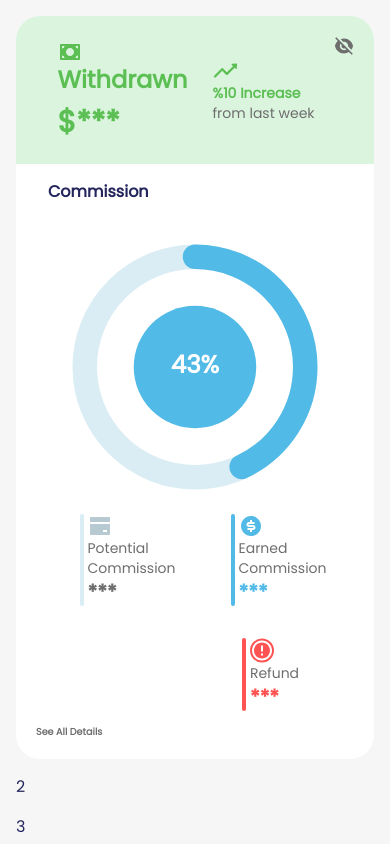
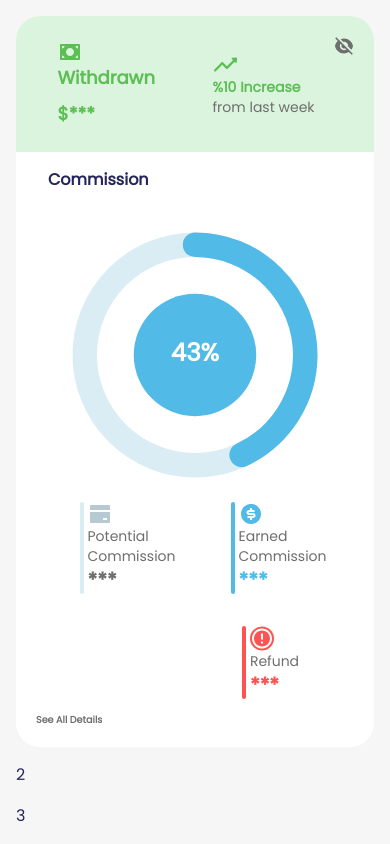
Before and after one commit to arianbod/nextjs-tailwind-dashboard-components, a Next.js app: page / in a window 390 px wide. Built offline with nearby package versions, Linux system fonts and the light colour scheme.

Commit message:
fix responsive title

```diff
--- a/components/withdrawn/WithdrawnTitleLeft.jsx
+++ b/components/withdrawn/WithdrawnTitleLeft.jsx
@@ -13,13 +13,13 @@ const WithdrawnTitleLeft = ({ title, svg, amount }) => {
 			</div>
 			{/* title */}
 			<div>
-				<h5 className='font-black  text-2xl mb-2 capitalize'>
+				<h5 className='font-black  md:text-2xl mb-2 capitalize text-lg'>
 					{title}
 				</h5>
 			</div>
 
 			{/* amount */}
-			<div className='font-extrabold text-3xl'>${amount}</div>
+			<div className='font-extrabold md:text-2xl text-lg'>${amount}</div>
 		</div>
 	);
 };
```
